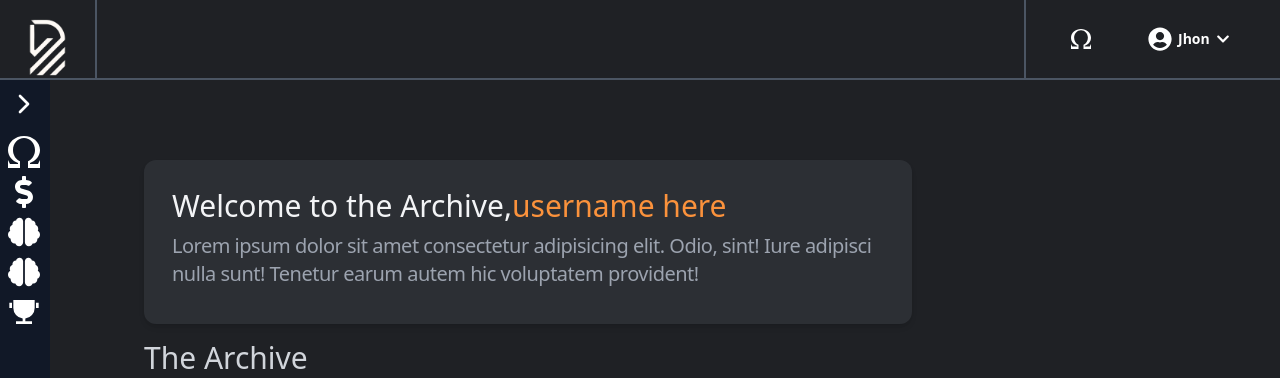
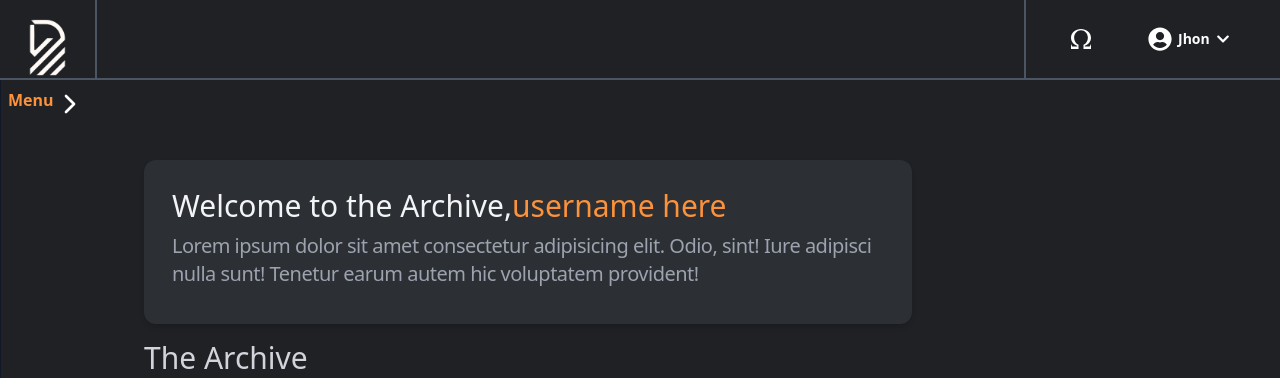
Before and after one commit to fsmutimeer/education-trading, a Next.js app: page /dashboard/archive in a window 1280 px wide. Shown: the top 378 px of the page. Built offline with nearby package versions, Linux system fonts and the light colour scheme.

Commit message:
side bar set

```diff
--- a/components/dashboard/SideBar/SideBar.tsx
+++ b/components/dashboard/SideBar/SideBar.tsx
@@ -2,50 +2,14 @@
 import Link from 'next/link';
 import { usePathname } from 'next/navigation';
 import { useState } from 'react';
-import { FaBrain, FaDollarSign } from 'react-icons/fa';
+import { FaBrain } from 'react-icons/fa';
 import { FiChevronLeft, FiChevronRight } from 'react-icons/fi';
 import { ImOmega } from 'react-icons/im';
-import { RiTrophyFill } from 'react-icons/ri';
+import { SiMarketo } from 'react-icons/si';
+import { BsSpeedometer2 } from 'react-icons/bs';
+import { GiDiamondTrophy } from 'react-icons/gi';
 
 const Sidebar = () => {
-  const menu = [
-    {
-      title: 'Dashboard',
-      route: '/dashboard',
-      icon: (
-        <ImOmega className="text-white h-8 w-8 hover:text-orange-400  transition-all ease-in-out duration-200" />
-      ),
-    },
-    {
-      title: 'The Archive',
-      route: '/dashboard/archive',
-      icon: (
-        <FaDollarSign className="text-white h-8 w-8 hover:text-orange-400  transition-all ease-in-out duration-200" />
-      ),
-    },
-    {
-      title: 'Forex',
-      route: '/dashboard/forex',
-      icon: (
-        <FaBrain className="text-white h-8 w-8 hover:text-orange-400  transition-all ease-in-out duration-200" />
-      ),
-    },
-    {
-      title: 'Indices',
-      route: '/dashboard/indices',
-      icon: (
-        <FaBrain className="text-white h-8 w-8 hover:text-orange-400 transition-all ease-in-out duration-200" />
-      ),
-    },
-    {
-      title: 'Metamorphosis',
-      route: '/dashboard/metamorposis',
-      icon: (
-        <RiTrophyFill className="text-white h-8 w-8 hover:text-orange-400  transition-all ease-in-out duration-200" />
-      ),
-    },
-  ];
-
   const pathname = usePathname();
   const [isExpanded, setIsExpanded] = useState(false);
 
@@ -56,7 +20,7 @@ const Sidebar = () => {
   return (
     <div
       className={`fixed top-0 left-0 h-screen z-30 ${
-        isExpanded ? 'w-[250px]' : 'w-[50px]'
+        isExpanded ? 'w-[250px]' : 'w-[1px]'
       } bg-gray-900 text-white transition-all duration-600 ease-in-out`}
       style={{ marginTop: '80px' }}
     >
@@ -69,34 +33,106 @@ const Sidebar = () => {
           {isExpanded ? (
             <FiChevronLeft className="text-white h-8 w-8 hover:text-orange-400  transition-all ease-in-out duration-200" />
           ) : (
+            <span className="flex justify-center text-center text-orange-400 hover:text-orange-600 transition-all ease-in-out duration-300  text-md font-bold">
+              Menu
               <FiChevronRight className="text-white h-8 w-8 hover:text-orange-400  transition-all ease-in-out duration-200 flex-1 " />
+            </span>
           )}
         </button>
       </div>
+
       <ul className="flex-col gap- list-none text-gray-200 ml-auto pl-2">
-        {menu.map((ele) => (
-          <li key={ele.title}>
+        {isExpanded && (
+          <p className="hidden md:block pt-4 bp-4 m-2 ml-0 text-lg text-gray-600">
+            Dashboard
+          </p>
+        )}
         <Link
           onClick={toggleSidebar}
-              href={ele.route.toLowerCase()}
+          href="/dashboard/archive"
           className={`flex gap-8 tracking-widest pt-2 text-md  font-normal hover:text-orange-400  transition-all ease-in-out duration-200
-                  ${
-                    pathname == `${ele.route.toLowerCase()}`
-                      ? 'text-orange-400'
-                      : ''
-                  }
+              ${pathname == `/dashboard/archive` ? 'text-orange-400' : ''}
               `}
         >
           {isExpanded ? (
             <>
-                  {ele.icon} {ele.title.toUpperCase()}
+              {/* {ele.icon} {ele.title.toUpperCase()} */}
+              <ImOmega className="text-white h-8 w-8 hover:text-orange-400  transition-all ease-in-out duration-200" />
+              The Archive
             </>
           ) : (
-                ele.icon
+            <ImOmega className="text-white h-8 w-8 hover:text-orange-400  transition-all ease-in-out duration-200" />
           )}
         </Link>
-          </li>
-        ))}
+        {isExpanded && (
+          <p className="hidden md:block pt-4 bp-4 m-2 ml-0 text-lg text-gray-600">
+            Program
+          </p>
+        )}
+        <Link
+          onClick={toggleSidebar}
+          href="/dashboard/forex"
+          className={`flex gap-8 tracking-widest pt-2 text-md  font-normal hover:text-orange-400  transition-all ease-in-out duration-200
+              ${pathname == `/dashboard/forex` ? 'text-orange-400' : ''}
+              `}
+        >
+          {isExpanded ? (
+            <>
+              <SiMarketo className="text-white h-8 w-8 hover:text-orange-400  transition-all ease-in-out duration-200" />
+              Forex
+            </>
+          ) : (
+            <SiMarketo className="text-white h-8 w-8 hover:text-orange-400  transition-all ease-in-out duration-200" />
+          )}
+        </Link>
+        <Link
+          onClick={toggleSidebar}
+          href="/dashboard/forex"
+          className={`flex gap-8 tracking-widest pt-2 text-md  font-normal hover:text-orange-400  transition-all ease-in-out duration-200
+              ${pathname == `/dashboard/forex` ? 'text-orange-400' : ''}
+              `}
+        >
+          {isExpanded ? (
+            <>
+              <BsSpeedometer2 className="text-white h-8 w-8 hover:text-orange-400  transition-all ease-in-out duration-200" />
+              Indices
+            </>
+          ) : (
+            <BsSpeedometer2 className="text-white h-8 w-8 hover:text-orange-400  transition-all ease-in-out duration-200" />
+          )}
+        </Link>
+        <Link
+          onClick={toggleSidebar}
+          href="/dashboard/forex"
+          className={`flex gap-8 tracking-widest pt-2 text-md  font-normal hover:text-orange-400  transition-all ease-in-out duration-200
+              ${pathname == `/dashboard/forex` ? 'text-orange-400' : ''}
+              `}
+        >
+          {isExpanded ? (
+            <>
+              <FaBrain className="text-white h-8 w-8 hover:text-orange-400  transition-all ease-in-out duration-200" />
+              Metamorphosis
+            </>
+          ) : (
+            <FaBrain className="text-white h-8 w-8 hover:text-orange-400  transition-all ease-in-out duration-200" />
+          )}
+        </Link>
+        <Link
+          onClick={toggleSidebar}
+          href="/dashboard/forex"
+          className={`flex gap-8 tracking-widest pt-2 text-md  font-normal hover:text-orange-400  transition-all ease-in-out duration-200
+              ${pathname == `/dashboard/forex` ? 'text-orange-400' : ''}
+              `}
+        >
+          {isExpanded ? (
+            <>
+              <GiDiamondTrophy className="text-white h-8 w-8 hover:text-orange-400  transition-all ease-in-out duration-200" />
+              Mastery
+            </>
+          ) : (
+            <GiDiamondTrophy className="text-white h-8 w-8 hover:text-orange-400  transition-all ease-in-out duration-200" />
+          )}
+        </Link>
       </ul>
     </div>
   );
```
Lines whose indentation alone changed are shown as unchanged.
